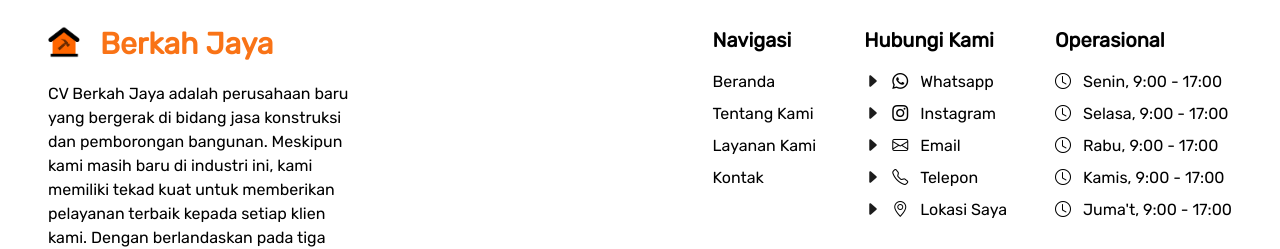
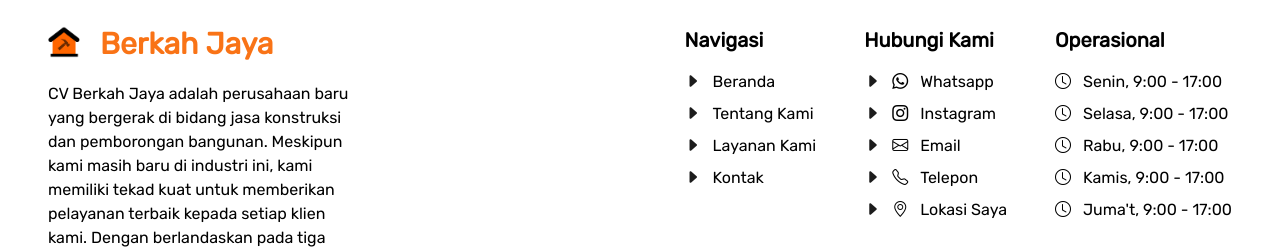
Before and after one commit to fpbismyname/cv-berkah-jaya, a React (Vite) app: page / in a window 1280 px wide. Shown: the part 3366-3615 px from the top of the page. Built offline with nearby package versions, Linux system fonts and the light colour scheme.

Commit message:
CV-Berkah-Jaya-Cianjur-V-1.0.4

```diff
--- a/src/components/Footer.jsx
+++ b/src/components/Footer.jsx
@@ -35,10 +35,10 @@ const footer = () => {
             <div className="flex flex-col gap-4">
               <h1 className="text-xl font-bold">Navigasi</h1>
               <ul className="flex flex-col gap-2">
-                <a className="hover:underline" href="#home">Beranda</a>
-                <a className="hover:underline" href="#about">Tentang Kami</a>
-                <a className="hover:underline" href="#service">Layanan Kami</a>
-                <a className="hover:underline" href="#contact">Kontak</a>
+                <a className="hover:underline" href="#home"><i className="bi bi-caret-right-fill animate-pulse mr-3"></i>Beranda</a>
+                <a className="hover:underline" href="#about"><i className="bi bi-caret-right-fill animate-pulse mr-3"></i>Tentang Kami</a>
+                <a className="hover:underline" href="#service"><i className="bi bi-caret-right-fill animate-pulse mr-3"></i>Layanan Kami</a>
+                <a className="hover:underline" href="#contact"><i className="bi bi-caret-right-fill animate-pulse mr-3"></i>Kontak</a>
               </ul>
             </div>
             <div className="flex flex-col gap-4">
@@ -50,7 +50,7 @@ const footer = () => {
                 <a className="hover:underline" href="https://instagram.com">
                 <i className="bi bi-caret-right-fill animate-pulse mr-3"></i><i className="bi bi-instagram mr-3"></i>Instagram
                 </a>
-                <a className="hover:underline" href="mailto:cv.berkah.jaya.2024@gmail.com">
+                <a className="hover:underline" href="mailto:cv.berkah.jaya.2024@gmail.com?">
                 <i className="bi bi-caret-right-fill animate-pulse mr-3"></i><i className="bi bi-envelope mr-3"></i>Email
                 </a>
                 <a className="hover:underline" href="tel:+6281572497182">
```
